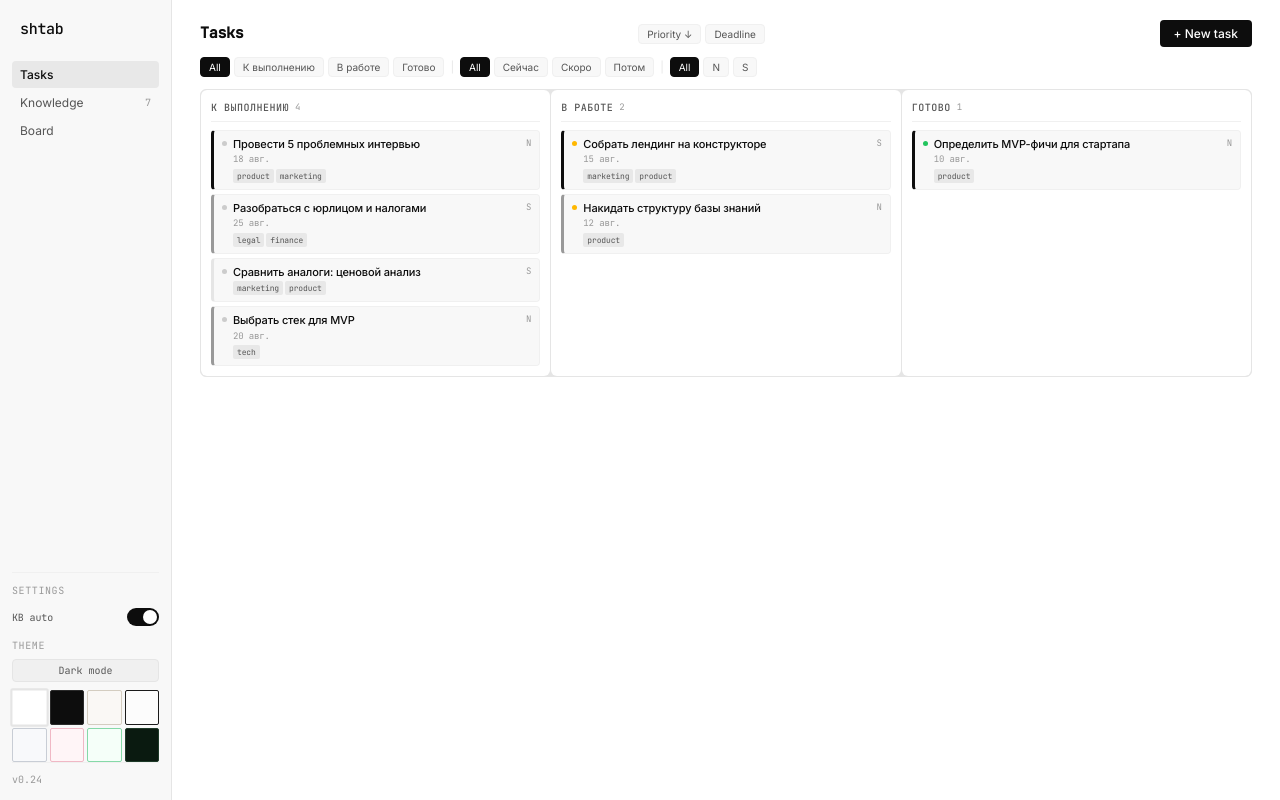
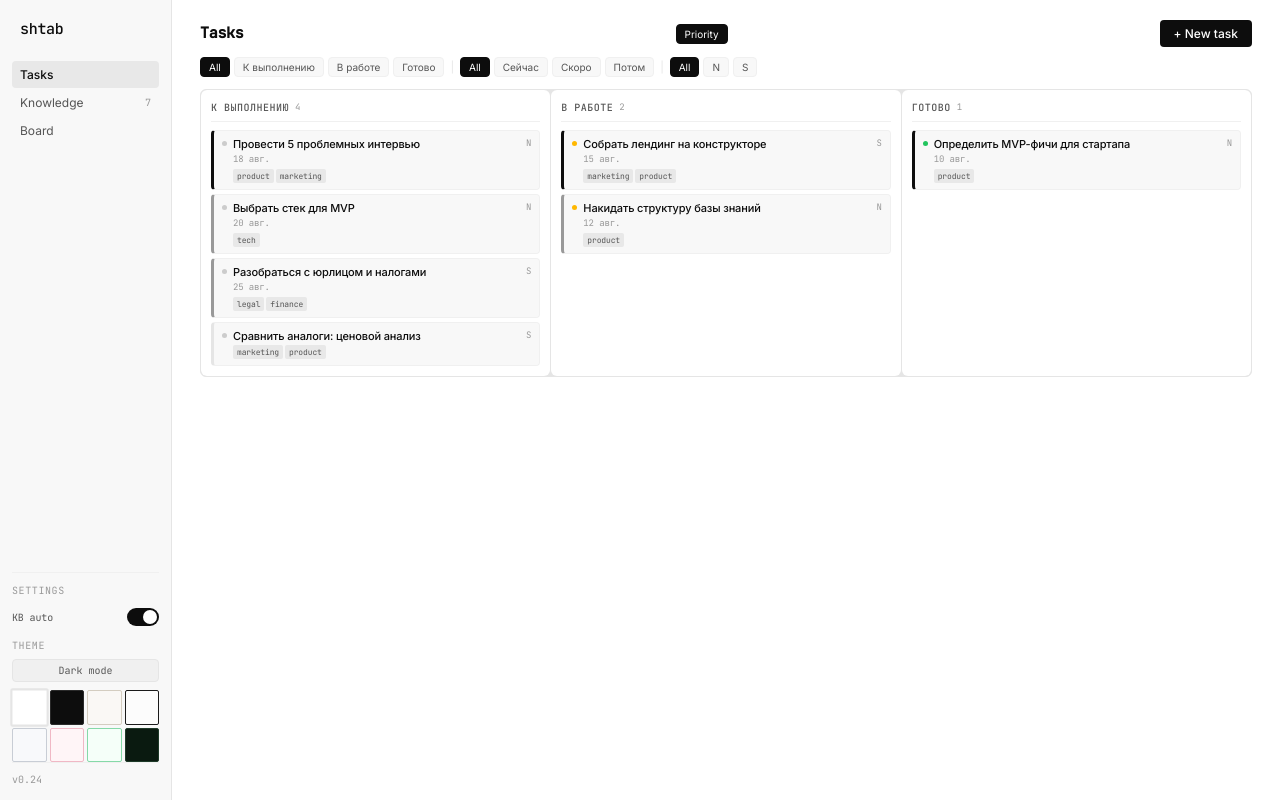
Before and after one commit to ropotovn/consulting-hub, a React (Vite) app: page / in a window 1280 px wide. Built offline with nearby package versions, Linux system fonts and the light colour scheme.

Commit message:
sort: combined priority+deadline sort, single toggle

```diff
--- a/src/components/TaskBoard.tsx
+++ b/src/components/TaskBoard.tsx
@@ -44,7 +44,7 @@ const TaskBoard: React.FC = () => {
     touchRef.current = null;
   };
 
-  const [sortBy, setSortBy] = useState<'priority-desc' | 'priority-asc' | 'deadline' | 'none'>('none');
+  const [sortEnabled, setSortEnabled] = useState(true);
 
   const filtered = tasks.filter(t => {
     if (filterStatus !== 'all' && t.status !== filterStatus) return false;
@@ -53,19 +53,15 @@ const TaskBoard: React.FC = () => {
     return true;
   });
 
-  // Sort
-  const sorted = [...filtered].sort((a, b) => {
+  const sorted = sortEnabled ? [...filtered].sort((a, b) => {
     const pOrder: Record<string, number> = { now: 0, soon: 1, later: 2 };
-    if (sortBy === 'priority-desc') return pOrder[a.priority] - pOrder[b.priority];
-    if (sortBy === 'priority-asc') return pOrder[b.priority] - pOrder[a.priority];
-    if (sortBy === 'deadline') {
-      if (!a.deadline && !b.deadline) return 0;
-      if (!a.deadline) return 1;
-      if (!b.deadline) return -1;
-      return new Date(a.deadline).getTime() - new Date(b.deadline).getTime();
-    }
-    return 0;
-  });
+    const pDiff = pOrder[a.priority] - pOrder[b.priority];
+    if (pDiff !== 0) return pDiff;
+    if (!a.deadline && !b.deadline) return 0;
+    if (!a.deadline) return 1;
+    if (!b.deadline) return -1;
+    return new Date(a.deadline).getTime() - new Date(b.deadline).getTime();
+  }) : filtered;
 
   const grouped: Record<TaskStatus, typeof sorted> = {
     todo: sorted.filter(t => t.status === 'todo'),
@@ -213,11 +209,8 @@ const TaskBoard: React.FC = () => {
       <div className="board-header">
         <h2>Tasks</h2>
         <div className="sort-controls">
-          <button className={`filter-chip ${sortBy === 'priority-desc' ? 'active' : ''}`} onClick={() => setSortBy(sortBy === 'priority-desc' ? 'none' : 'priority-desc')}>
-            Priority ↓
-          </button>
-          <button className={`filter-chip ${sortBy === 'deadline' ? 'active' : ''}`} onClick={() => setSortBy(sortBy === 'deadline' ? 'none' : 'deadline')}>
-            Deadline
+          <button className={`filter-chip ${sortEnabled ? 'active' : ''}`} onClick={() => setSortEnabled(!sortEnabled)}>
+            Priority
           </button>
         </div>
         <button className="btn-primary" onClick={() => { store.setEditingTask(null); store.setShowTaskForm(true); }}>+ New task</button>
```
